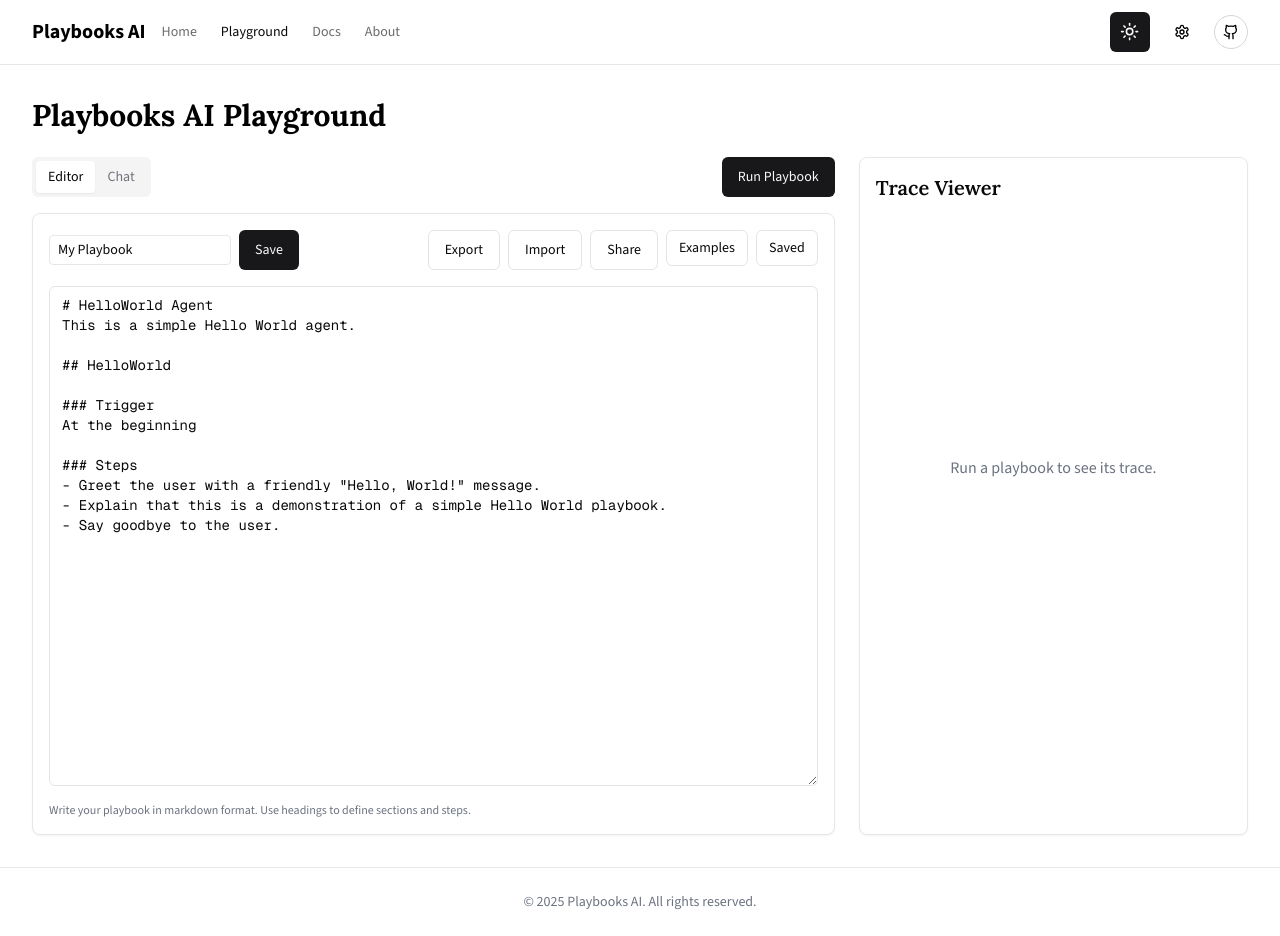
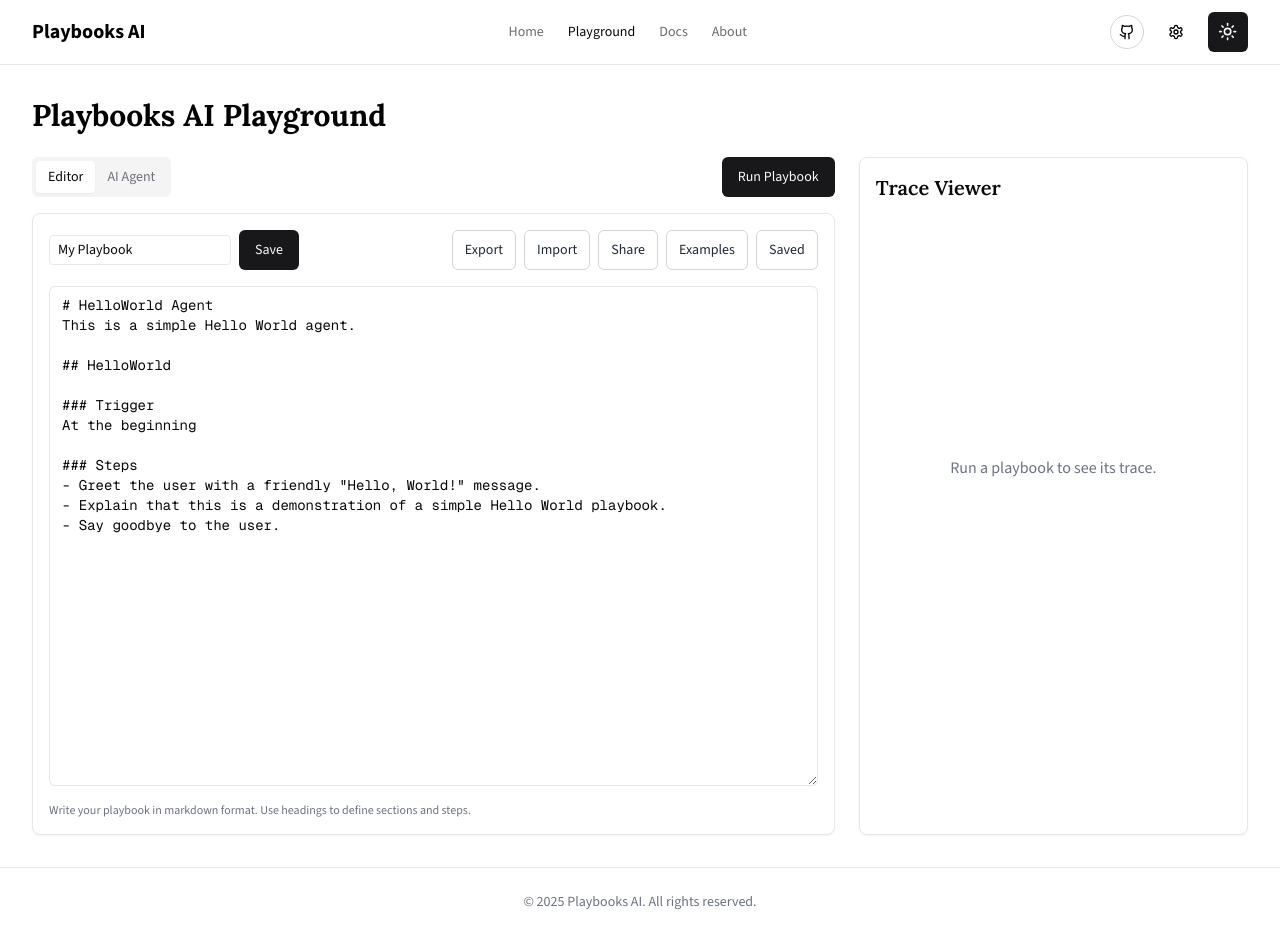
Before and after one commit to playbooks-ai/website, a Next.js app: page /playground in a window 1280 px wide. Built offline with nearby package versions, Linux system fonts and the light colour scheme.

Commit message:
UI refinements

```diff
--- a/src/app/(routes)/docs/page.tsx
+++ b/src/app/(routes)/docs/page.tsx
@@ -1,5 +1,6 @@
 import Link from "next/link";
 import { Button } from "@/components/ui/button";
+import { SecondaryButton } from "@/components/ui/secondary-button";
 import { ArrowRight } from "lucide-react";
 
 export default function DocsPage() {
@@ -98,10 +99,10 @@ At the beginning
                 <ArrowRight className="ml-2 h-4 w-4" />
               </Button>
             </Link>
-            <Link href="https://github.com/yourusername/playbooks" target="_blank" rel="noopener noreferrer">
-              <Button className="bg-transparent border border-gray-300 hover:bg-gray-100 dark:border-gray-600 dark:hover:bg-gray-800">
+            <Link href="https://github.com/playbooks-ai/playbooks" target="_blank" rel="noopener noreferrer">
+              <SecondaryButton>
                 View on GitHub
-              </Button>
+              </SecondaryButton>
             </Link>
           </div>
         </section>
--- a/src/app/(routes)/playground/page.tsx
+++ b/src/app/(routes)/playground/page.tsx
@@ -128,7 +128,7 @@ export default function PlaygroundPage() {
             <div className="flex justify-between items-center mb-4">
               <TabsList>
                 <TabsTrigger value="editor">Editor</TabsTrigger>
-                <TabsTrigger value="chat">Chat</TabsTrigger>
+                <TabsTrigger value="chat">AI Agent</TabsTrigger>
               </TabsList>
 
               <div className="flex space-x-2">
--- a/src/components/navbar.tsx
+++ b/src/components/navbar.tsx
@@ -3,25 +3,33 @@
 import Link from "next/link";
 import { usePathname } from "next/navigation";
 import { Button } from "@/components/ui/button";
-import { Github, Settings } from "lucide-react";
+import { Github, Settings, Menu, X } from "lucide-react";
 import { ThemeToggle } from "@/components/theme-toggle";
+import { useState } from "react";
 
 export function Navbar() {
   const pathname = usePathname();
+  const [mobileMenuOpen, setMobileMenuOpen] = useState(false);
 
   const isActive = (path: string) => {
     return pathname === path;
   };
 
+  const toggleMobileMenu = () => {
+    setMobileMenuOpen(!mobileMenuOpen);
+  };
+
   return (
     <header className="sticky top-0 z-50 w-full border-b bg-background/95 backdrop-blur supports-[backdrop-filter]:bg-background/60">
-      <div className="container flex h-16 items-center">
-        <div className="mr-4 flex">
+      <div className="container flex h-16 items-center justify-between">
+        <div className="flex items-center">
           <Link href="/" className="flex items-center space-x-2">
             <span className="font-bold text-xl">Playbooks AI</span>
           </Link>
         </div>
-        <nav className="flex items-center space-x-6 text-sm font-medium flex-1">
+
+        {/* Desktop Navigation */}
+        <nav className="hidden md:flex items-center space-x-6 text-sm font-medium">
           <Link
             href="/"
             className={`transition-colors hover:text-foreground/80 ${isActive('/') ? 'text-foreground' : 'text-foreground/60'}`}
@@ -47,18 +55,79 @@ export function Navbar() {
             About
           </Link>
         </nav>
+
         <div className="flex items-center space-x-4">
-          <ThemeToggle />
-          <Link href="/settings" className="p-2 rounded-full hover:bg-gray-100 dark:hover:bg-gray-800">
+          <Link href="https://github.com/playbooks-ai/playbooks" target="_blank" rel="noopener noreferrer" className="p-2 rounded-full border border-gray-300 hover:bg-gray-100 dark:border-gray-600 dark:hover:bg-gray-800">
+            <Github className="h-4 w-4" />
+            <span className="sr-only">GitHub</span>
+          </Link>
+          <Link href="/settings" className="p-2 rounded-full hover:bg-gray-100 dark:hover:bg-gray-800 hidden sm:flex">
             <Settings className="h-4 w-4" />
             <span className="sr-only">Settings</span>
           </Link>
-          <Link href="https://github.com/yourusername/playbooks" target="_blank" rel="noopener noreferrer" className="p-2 rounded-full border border-gray-300 hover:bg-gray-100 dark:border-gray-600 dark:hover:bg-gray-800">
-            <Github className="h-4 w-4" />
-            <span className="sr-only">GitHub</span>
-          </Link>
+          <div className="hidden md:block">
+            <ThemeToggle />
+          </div>
+
+          {/* Mobile Menu Button */}
+          <button
+            className="md:hidden p-2 rounded-full hover:bg-gray-100 dark:hover:bg-gray-800"
+            onClick={toggleMobileMenu}
+            aria-label="Toggle mobile menu"
+          >
+            {mobileMenuOpen ? <X className="h-5 w-5" /> : <Menu className="h-5 w-5" />}
+          </button>
         </div>
       </div>
+
+      {/* Mobile Menu */}
+      {mobileMenuOpen && (
+        <div className="md:hidden border-t">
+          <div className="container py-4 space-y-4">
+            <nav className="flex flex-col space-y-4 text-sm font-medium">
+              <Link
+                href="/"
+                className={`transition-colors hover:text-foreground/80 ${isActive('/') ? 'text-foreground' : 'text-foreground/60'}`}
+                onClick={() => setMobileMenuOpen(false)}
+              >
+                Home
+              </Link>
+              <Link
+                href="/playground"
+                className={`transition-colors hover:text-foreground/80 ${isActive('/playground') ? 'text-foreground' : 'text-foreground/60'}`}
+                onClick={() => setMobileMenuOpen(false)}
+              >
+                Playground
+              </Link>
+              <Link
+                href="/docs"
+                className={`transition-colors hover:text-foreground/80 ${isActive('/docs') ? 'text-foreground' : 'text-foreground/60'}`}
+                onClick={() => setMobileMenuOpen(false)}
+              >
+                Docs
+              </Link>
+              <Link
+                href="/about"
+                className={`transition-colors hover:text-foreground/80 ${isActive('/about') ? 'text-foreground' : 'text-foreground/60'}`}
+                onClick={() => setMobileMenuOpen(false)}
+              >
+                About
+              </Link>
+              <div className="flex items-center space-x-4 pt-2">
+                <Link href="/settings" className="p-2 rounded-full hover:bg-gray-100 dark:hover:bg-gray-800">
+                  <Settings className="h-4 w-4" />
+                  <span className="sr-only">Settings</span>
+                </Link>
+                <ThemeToggle />
+                <Link href="https://github.com/playbooks-ai/playbooks" target="_blank" rel="noopener noreferrer" className="p-2 rounded-full border border-gray-300 hover:bg-gray-100 dark:border-gray-600 dark:hover:bg-gray-800">
+                  <Github className="h-4 w-4" />
+                  <span className="sr-only">GitHub</span>
+                </Link>
+              </div>
+            </nav>
+          </div>
+        </div>
+      )}
     </header>
   );
 }
--- a/src/components/playground/chat-interface.tsx
+++ b/src/components/playground/chat-interface.tsx
@@ -160,7 +160,7 @@ export function ChatInterface({ isRunning, traceId, initialMessage, onTraceUpdat
   if (!isRunning) {
     return (
       <div className="flex items-center justify-center h-[500px]">
-        <p className="text-gray-500">Run the playbook to start chatting.</p>
+        <p className="text-gray-500">Run the playbook to see the AI agent in action.</p>
       </div>
     );
   }
--- a/src/components/playground/playbook-editor.tsx
+++ b/src/components/playground/playbook-editor.tsx
@@ -2,6 +2,7 @@
 
 import { useState, useEffect, useRef } from "react";
 import { Button } from "@/components/ui/button";
+import { SecondaryButton } from "@/components/ui/secondary-button";
 import { Textarea } from "@/components/ui/textarea";
 import {
   DropdownMenu,
@@ -149,7 +150,7 @@ export function PlaybookEditor() {
 
   return (
     <div className="space-y-4">
-      <div className="flex items-center justify-between">
+      <div className="flex flex-col sm:flex-row sm:items-center sm:justify-between space-y-3 sm:space-y-0">
         <div className="flex items-center space-x-2">
           <input
             type="text"
@@ -163,16 +164,25 @@ export function PlaybookEditor() {
           </Button>
         </div>
 
-        <div className="flex space-x-2">
-          <Button variant="outline" onClick={handleExportPlaybook}>
+        <div className="flex flex-wrap gap-2">
+          <SecondaryButton
+            onClick={handleExportPlaybook}
+            className="text-xs sm:text-sm px-2 sm:px-3"
+          >
             Export
-          </Button>
-          <Button variant="outline" onClick={handleImportClick}>
+          </SecondaryButton>
+          <SecondaryButton
+            onClick={handleImportClick}
+            className="text-xs sm:text-sm px-2 sm:px-3"
+          >
             Import
-          </Button>
-          <Button variant="outline" onClick={handleSharePlaybook}>
+          </SecondaryButton>
+          <SecondaryButton
+            onClick={handleSharePlaybook}
+            className="text-xs sm:text-sm px-2 sm:px-3"
+          >
             Share
-          </Button>
+          </SecondaryButton>
           <input
             type="file"
             ref={fileInputRef}
@@ -182,9 +192,9 @@ export function PlaybookEditor() {
           />
           <DropdownMenu>
             <DropdownMenuTrigger asChild>
-              <Button variant="outline" size="sm">
+              <SecondaryButton className="text-xs sm:text-sm px-2 sm:px-3">
                 Examples
-              </Button>
+              </SecondaryButton>
             </DropdownMenuTrigger>
             <DropdownMenuContent>
               {examplePlaybooks.length > 0 ? (
@@ -204,9 +214,9 @@ export function PlaybookEditor() {
 
           <DropdownMenu>
             <DropdownMenuTrigger asChild>
-              <Button variant="outline" size="sm">
+              <SecondaryButton className="text-xs sm:text-sm px-2 sm:px-3">
                 Saved
-              </Button>
+              </SecondaryButton>
             </DropdownMenuTrigger>
             <DropdownMenuContent>
               {savedPlaybooks.length > 0 ? (
@@ -257,9 +267,11 @@ export function PlaybookEditor() {
               </Button>
             </div>
             <div className="flex justify-end">
-              <Button variant="outline" onClick={() => setShowShareModal(false)}>
+              <SecondaryButton
+                onClick={() => setShowShareModal(false)}
+              >
                 Close
-              </Button>
+              </SecondaryButton>
             </div>
           </div>
         </div>
--- a/src/components/ui/button.tsx
+++ b/src/components/ui/button.tsx
@@ -17,7 +17,7 @@ const buttonVariants = cva(
         outline:
           "border border-input bg-background hover:bg-accent hover:text-accent-foreground",
         secondary:
-          "bg-secondary text-secondary-foreground hover:bg-secondary/80",
+          "border border-gray-300 bg-background text-gray-800 hover:bg-gray-100 dark:border-gray-600 dark:text-gray-200 dark:hover:bg-gray-800",
         ghost: "hover:bg-accent hover:text-accent-foreground",
         link: "text-primary underline-offset-4 hover:underline",
       },
--- /dev/null
+++ b/src/components/ui/secondary-button.tsx
@@ -0,0 +1,29 @@
+"use client"
+
+import * as React from "react"
+import { Button } from "@/components/ui/button"
+import { cn } from "@/lib/utils"
+
+export interface SecondaryButtonProps extends React.ButtonHTMLAttributes<HTMLButtonElement> {
+  asChild?: boolean
+}
+
+const SecondaryButton = React.forwardRef<HTMLButtonElement, SecondaryButtonProps>(
+  ({ className, children, ...props }, ref) => {
+    return (
+      <Button
+        className={cn(
+          "border border-gray-300 bg-background text-gray-800 hover:bg-gray-100 dark:border-gray-600 dark:text-gray-200 dark:hover:bg-gray-800",
+          className
+        )}
+        ref={ref}
+        {...props}
+      >
+        {children}
+      </Button>
+    )
+  }
+)
+SecondaryButton.displayName = "SecondaryButton"
+
+export { SecondaryButton }
```
Also changed, not shown: src/app/(routes)/about/page.tsx (+5 -4 lines), src/app/page.tsx (+10 -9 lines), src/components/auth/user-auth-form.tsx (+9 -5 lines), src/components/settings/api-keys-form.tsx (+6 -6 lines), 1 other file (tests, documents, lock files or other folders).
